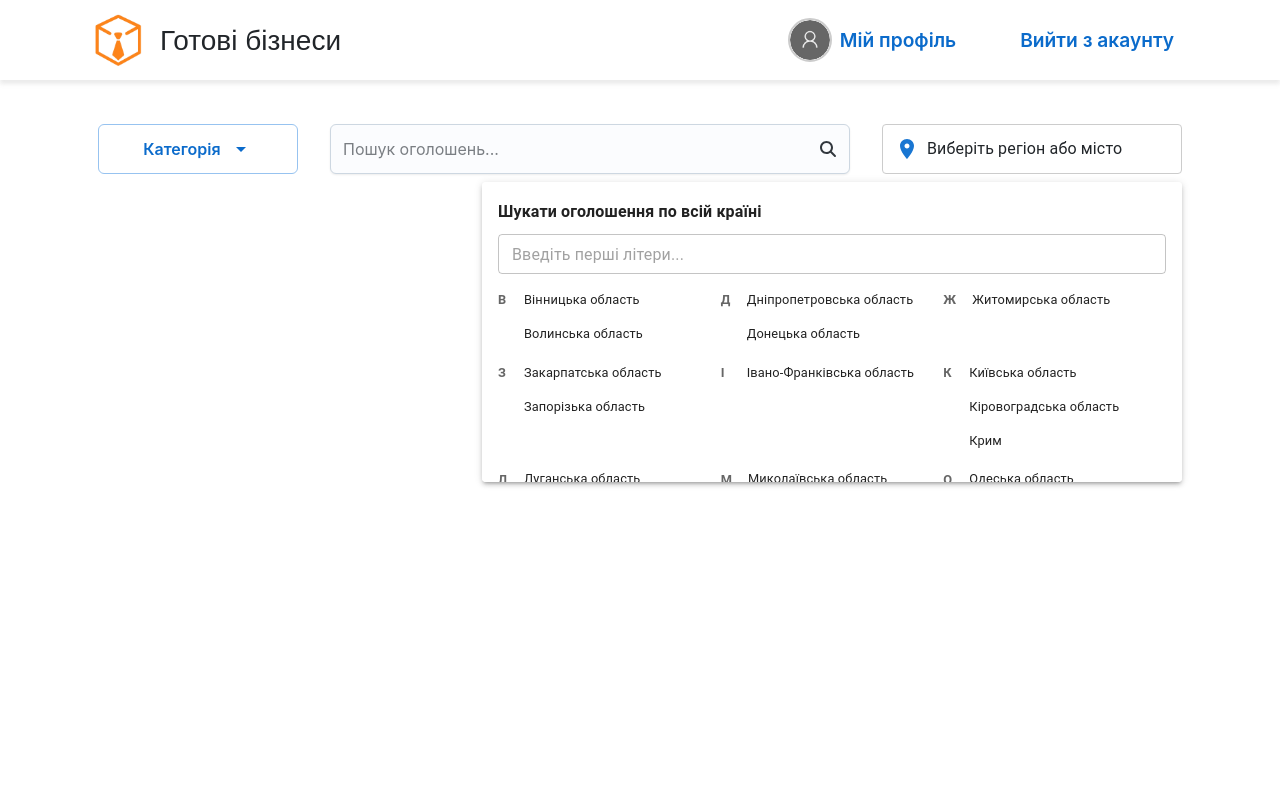
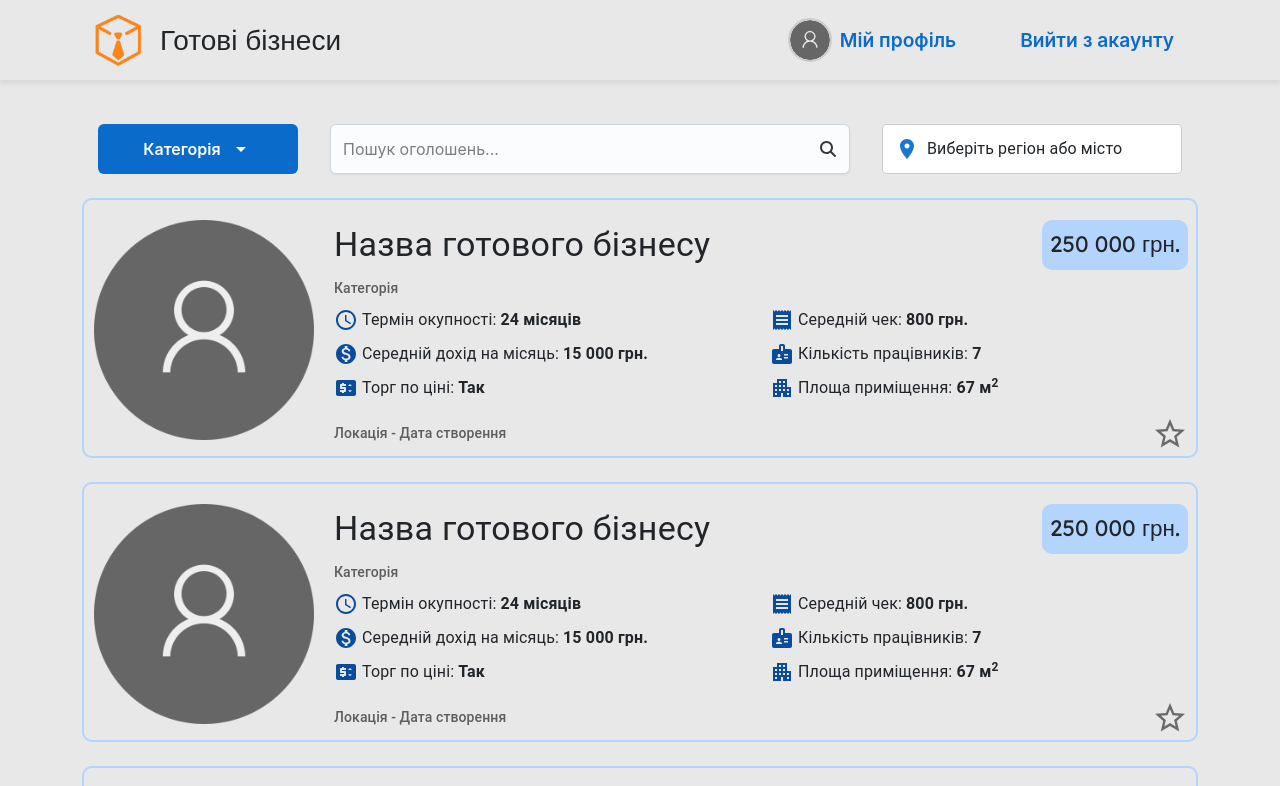
Before and after one commit to Limbo2332/DiplomaWork, a React (Create React App) app in the folder frontend/: page / in a window 1280 px wide. Shown: the top 786 px of the page. Built offline with nearby package versions, Linux system fonts and the light colour scheme.

Commit message:
Implemented card

```diff
--- a/frontend/src/App.tsx
+++ b/frontend/src/App.tsx
@@ -1,5 +1,6 @@
 import Menu from './components/Menu/Menu.tsx';
 import SearchAndLocation from './components/Feed/SearchAndLocation/SearchAndLocation.tsx';
+import Card from './components/Common/Card/Card.tsx';
 
 export const App = () => {
   return (
@@ -7,6 +8,17 @@ export const App = () => {
       <Menu />
       <div className="container">
         <SearchAndLocation />
+        <div className="d-flex flex-column gap-4 mt-3">
+          <Card />
+          <Card />
+          <Card />
+          <Card />
+          <Card />
+          <Card />
+          <Card />
+          <Card />
+        </div>
+
       </div>
     </main>
   );
--- a/frontend/src/assets/styles/colors.scss
+++ b/frontend/src/assets/styles/colors.scss
@@ -2,7 +2,7 @@ $primary-white: #e8e8e8;
 $primary-dark: #212121;
 $blue-main: #b3d4fc;
 $blue-hover: #0a4b9c;
-$gold: gold;
+$gold: #605400;
 $input-error: #fc2d2d;
 $input-error-hover: #940909;
 $btn-hover: #07b85f;
--- a/frontend/src/assets/styles/styles.scss
+++ b/frontend/src/assets/styles/styles.scss
@@ -4,11 +4,12 @@
 
 #root {
   transition: background-color 0.5s ease, color 0.5s ease;
-  height: 100%;
+  min-height: 100vh;
+  background-color: $primary-white;
 }
 
 html, body {
-  height: 100%;
+  min-height: 100vh;
   font-family: 'Lexend Deca', sans-serif;
 }
 
--- /dev/null
+++ b/frontend/src/components/Common/Bookmark/StarButton.tsx
@@ -0,0 +1,39 @@
+import React, { useState } from 'react';
+import { IconButton, Tooltip } from '@mui/material';
+import StarBorderIcon from '@mui/icons-material/StarBorder';
+import StarIcon from '@mui/icons-material/Star';
+
+const StarButton = () => {
+  const [isFavorited, setIsFavorited] = useState(false);
+
+  const handleClick = () => {
+    setIsFavorited(!isFavorited);
+  };
+
+  return (
+    <div
+      style={{
+        display: 'flex',
+        alignItems: 'center',
+        gap: '8px',
+        cursor: 'pointer',
+      }}
+    >
+      {/* Кнопка із зіркою */}
+      <Tooltip
+        title={isFavorited ? 'Видалити з обраного' : 'Підписатися'}
+        arrow
+      >
+        <IconButton onClick={handleClick}>
+          {isFavorited ? (
+            <StarIcon sx={{ color: '#fbc02d', fontSize: '36px' }} />
+          ) : (
+            <StarBorderIcon sx={{ fontSize: '36px' }} />
+          )}
+        </IconButton>
+      </Tooltip>
+    </div>
+  );
+};
+
+export default StarButton;
--- /dev/null
+++ b/frontend/src/components/Common/Card/Card.scss
@@ -0,0 +1,54 @@
+@import '../../../assets/styles/colors';
+
+.business-card {
+  display: flex;
+  flex-direction: row;
+  gap: 10px;
+  height: 260px;
+  border: 2px solid $blue-main;
+  border-radius: 10px;
+  padding: 20px 0 20px 10px;
+  width: 100%;
+
+  &-grid {
+    display: grid;
+    grid-template-columns: repeat(2, 1fr);
+    grid-template-rows: repeat(3, auto);
+    gap: 10px;
+  }
+
+  &-image {
+    height: 220px;
+    width: 220px;
+    margin-right: 10px;
+  }
+
+  &-rows {
+    display: flex;
+    flex-direction: column;
+    gap: 8px;
+    width: 100%;
+  }
+
+  &-row {
+    display: flex;
+    flex-direction: row;
+    justify-content: space-between;
+    align-items: center;
+    width: 100%;
+
+    &-icon {
+      color: $blue-hover
+    }
+  }
+
+  &-price {
+    background-color: $blue-main;
+    padding: 8px;
+    font-weight: 500;
+    font-size: 1.4rem;
+    margin-bottom: 0;
+    border-radius: 10px;
+    margin-right: 8px;
+  }
+}
--- /dev/null
+++ b/frontend/src/components/Common/Card/Card.tsx
@@ -0,0 +1,84 @@
+import { Typography } from '@mui/material';
+
+import './Card.scss';
+
+import defaultImage from '../../../assets/images/default-image.png';
+import { AccessTime, Apartment, Badge, MonetizationOn, PriceChange, Receipt } from '@mui/icons-material';
+import StarButton from '../Bookmark/StarButton.tsx';
+
+const Card = () => {
+  return (
+    <div className="d-flex justify-content-center">
+      <div className="business-card">
+        <img className="business-card-image" src={defaultImage} alt="Фото оголошення" />
+        <div className="business-card-rows">
+          <div className="business-card-row">
+            <Typography variant="h4">Назва готового бізнесу</Typography>
+            <div className="d-flex flex-row justify-content-between align-items-center gap-2">
+              <p className="business-card-price">250 000 грн.</p>
+            </div>
+          </div>
+          <div className="business-card-row">
+            <Typography variant="subtitle2" sx={{
+              color: 'text.secondary',
+            }}>Категорія</Typography>
+          </div>
+          <div className="business-card-grid">
+            <div className="business-card-row justify-content-start gap-1">
+              <AccessTime className="business-card-row-icon" />
+              <div className="d-flex align-items-center gap-1">
+                <Typography variant="body1">Термін окупності:</Typography>
+                <Typography variant="body1" className="fw-bold">24 місяців</Typography>
+              </div>
+            </div>
+            <div className="business-card-row justify-content-start gap-1">
+              <Receipt className="business-card-row-icon" />
+              <div className="d-flex align-items-center gap-1">
+                <Typography variant="body1">Середній чек: </Typography>
+                <Typography variant="body1" className="fw-bold">800 грн.</Typography>
+              </div>
+            </div>
+            <div className="business-card-row justify-content-start gap-1">
+              <MonetizationOn className="business-card-row-icon" />
+              <div className="d-flex align-items-center gap-1">
+                <Typography variant="body1">Середній дохід на місяць: </Typography>
+                <Typography variant="body1" className="fw-bold">15 000 грн.</Typography>
+              </div>
+            </div>
+            <div className="business-card-row justify-content-start gap-1">
+              <Badge className="business-card-row-icon" />
+              <div className="d-flex align-items-center gap-1">
+                <Typography variant="body1">Кількість працівників: </Typography>
+                <Typography variant="body1" className="fw-bold">7</Typography>
+              </div>
+            </div>
+            <div className="business-card-row justify-content-start gap-1">
+              <PriceChange className="business-card-row-icon" />
+              <div className="d-flex align-items-center gap-1">
+                <Typography variant="body1">Торг по ціні: </Typography>
+                <Typography variant="body1" className="fw-bold">Так</Typography>
+              </div>
+            </div>
+            <div className="business-card-row justify-content-start gap-1">
+              <Apartment className="business-card-row-icon" />
+              <div className="d-flex align-items-center gap-1">
+                <Typography variant="body1">Площа приміщення: </Typography>
+                <Typography variant="body1" className="fw-bold">67 м
+                  <sup>2</sup>
+                </Typography>
+              </div>
+            </div>
+          </div>
+          <div className="business-card-row">
+            <Typography variant="subtitle2" sx={{
+              color: 'text.secondary',
+            }}>Локація - Дата створення</Typography>
+            <StarButton />
+          </div>
+        </div>
+      </div>
+    </div>
+  );
+};
+
+export default Card;
--- a/frontend/src/components/Common/CategoryDropdown/CategoryDropdown.tsx
+++ b/frontend/src/components/Common/CategoryDropdown/CategoryDropdown.tsx
@@ -32,7 +32,6 @@ const CategoryDropdown = () => {
           alignItems: 'center',
           minWidth: '200px',
         }}
-        variant="outlined"
         className="h-50px"
       >
         Категорія
--- a/frontend/src/components/Feed/SearchAndLocation/SearchAndLocation.tsx
+++ b/frontend/src/components/Feed/SearchAndLocation/SearchAndLocation.tsx
@@ -31,7 +31,7 @@ const SearchAndLocation = () => {
       </Box>
 
       {/* Селектор регіонів */}
-      <RegionCitySelector regions={regions} open />
+      <RegionCitySelector regions={regions} />
     </Box>
   );
 };
--- a/frontend/src/components/Menu/Menu.scss
+++ b/frontend/src/components/Menu/Menu.scss
@@ -1,6 +1,7 @@
 .menu {
   min-height: 80px;
   max-height: 80px;
+  height: 80px;
 
   &-container {
     display: flex;
```
Also changed, not shown: frontend/src/components/Common/Bookmark/Bookmark.tsx (deleted, +0 -43 lines).
